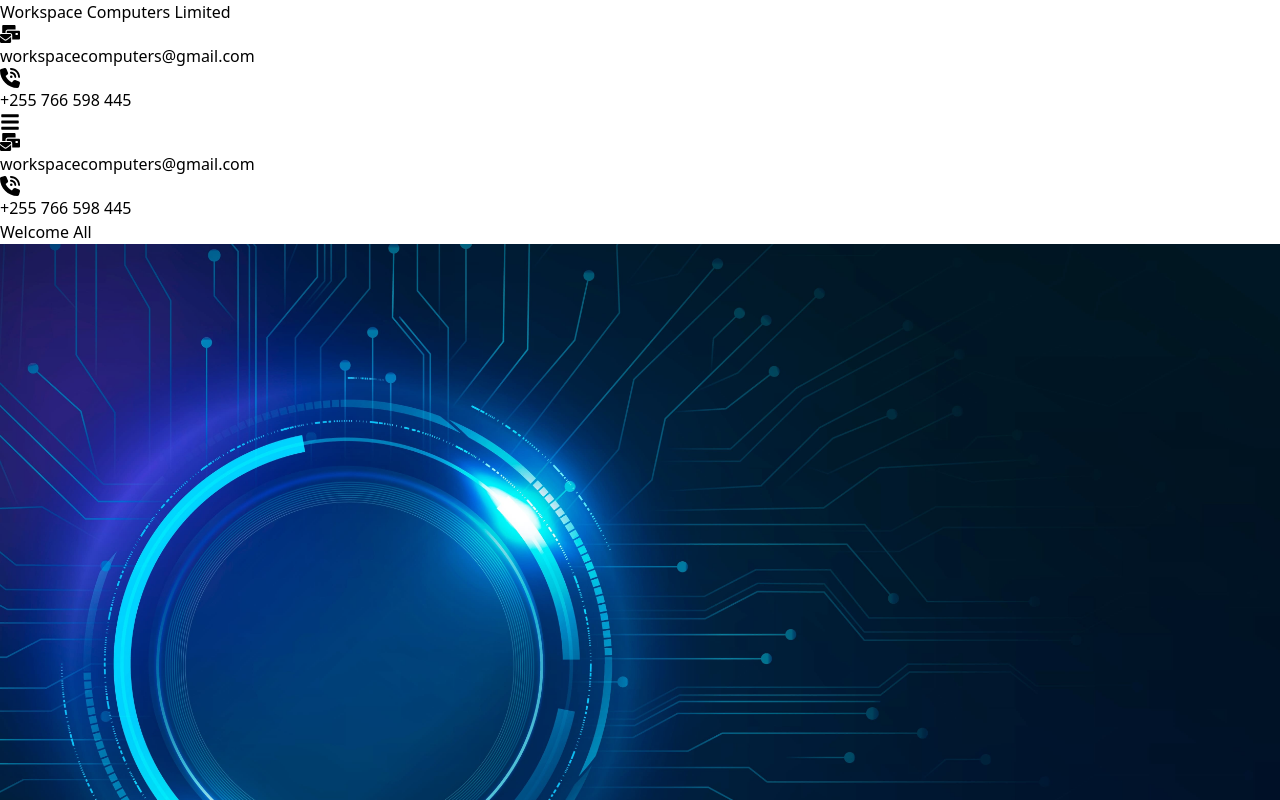
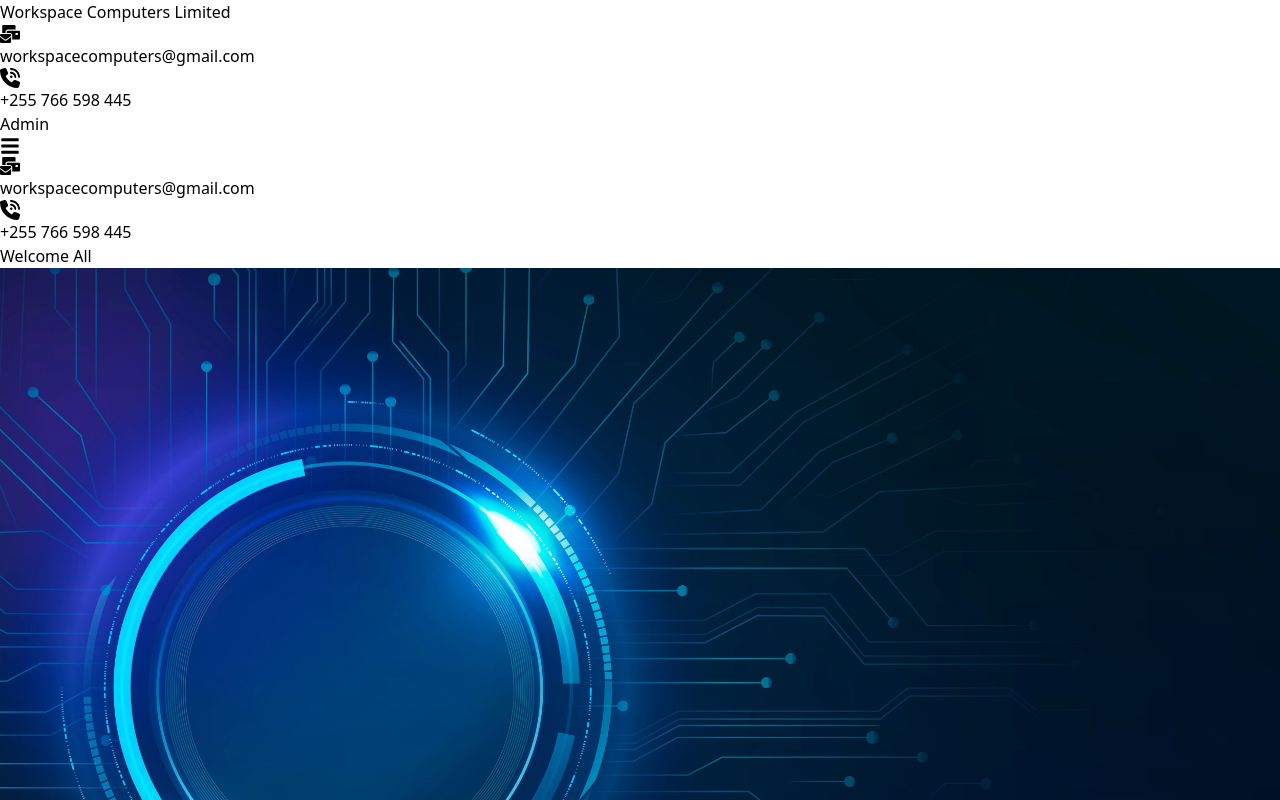
Before and after one commit to gilbertmunuotz/workspaceV, a React (Vite) app in the folder frontend/: page / in a window 1280 px wide. Shown: the top 800 px of the page. Built offline with nearby package versions, Linux system fonts and the light colour scheme.

Commit message:
admin routing fixed

```diff
--- a/frontend/src/components/Navbar.jsx
+++ b/frontend/src/components/Navbar.jsx
@@ -1,6 +1,7 @@
-import React, { useState } from 'react'
+import { useState } from 'react'
 import { FaBars } from 'react-icons/fa'
-import { FaTimes } from 'react-icons/fa'
+import { Link } from "react-router-dom";
+import { FaTimes } from 'react-icons/fa';
 import { FaMailBulk } from "react-icons/fa";
 import { FaPhoneVolume } from "react-icons/fa6";
 
@@ -26,6 +27,11 @@ function Home() {
                         <div className="flex space-x-26">
                             <FaPhoneVolume size={20} className="text-black" />
                             <h1>+255 766 598 445</h1>
+                            <Link to={"/adminH"}>
+                                <button type="button" className='bg-sky-900 mx-2 px-3 rounded-lg'>
+                                    Admin
+                                </button>
+                            </Link>
                         </div>
                     </ul>
 
```
